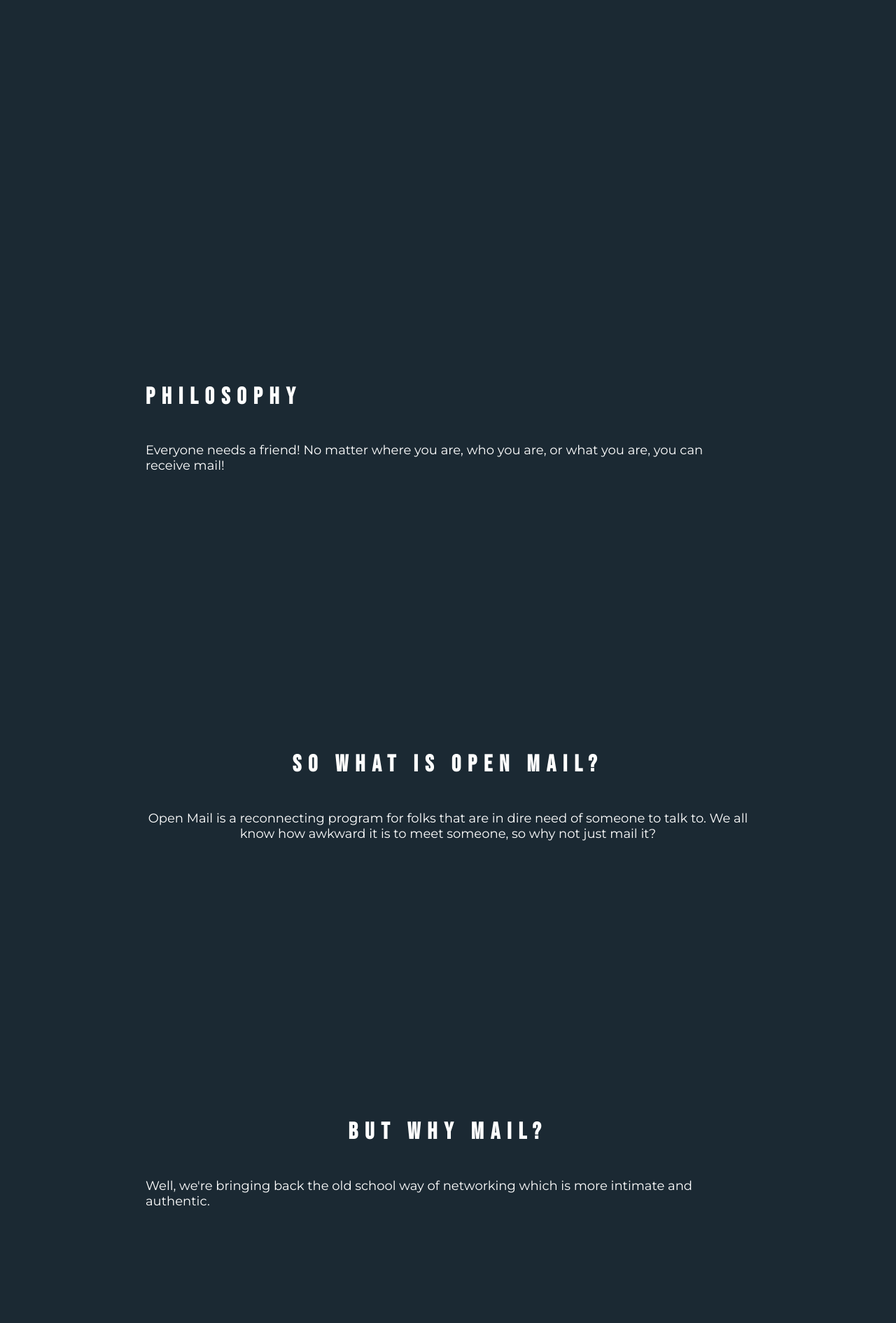
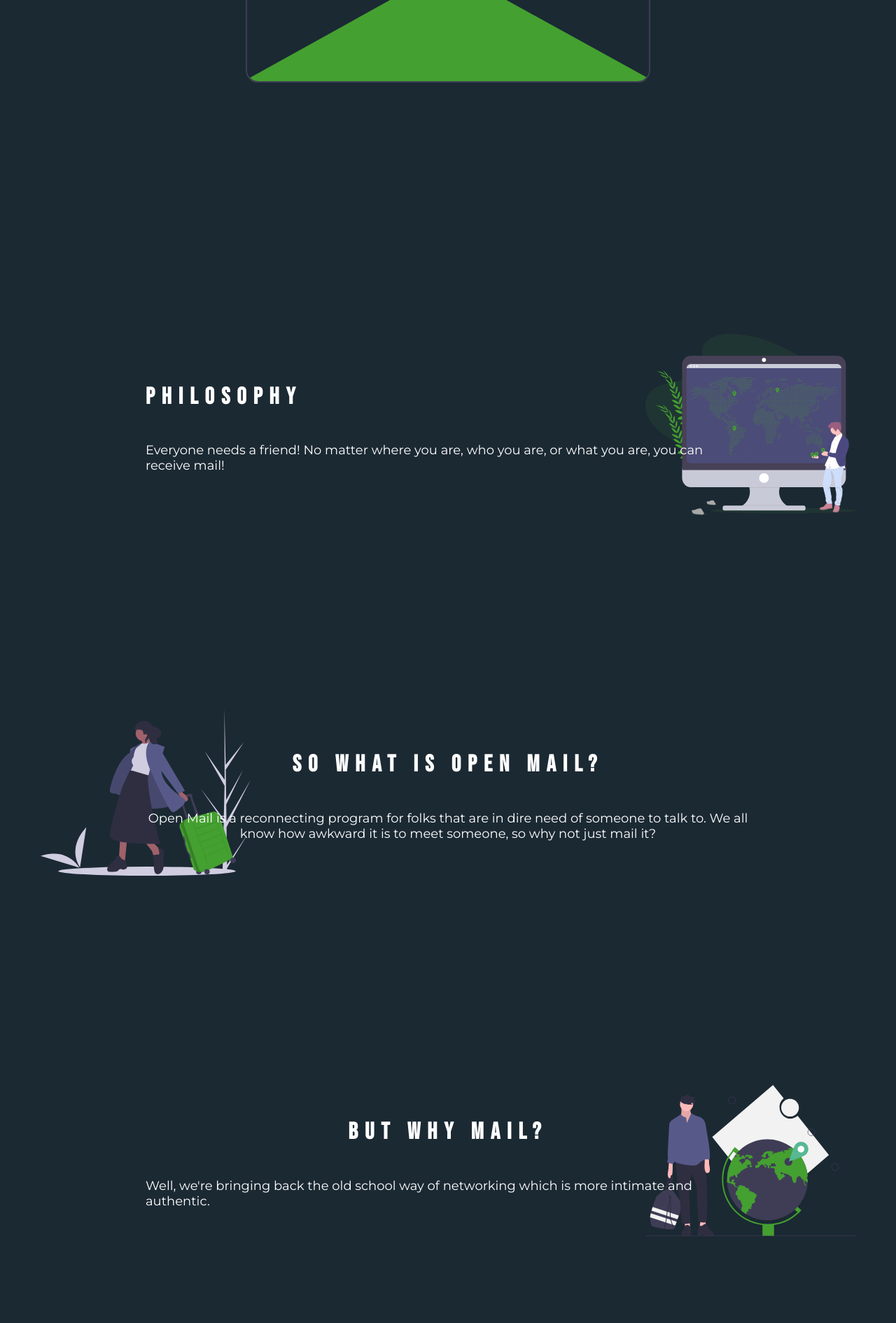
Before and after one commit to nerakmari/cpnt260-a3, a plain HTML site: page index.html in a window 1280 px wide. Shown: the part 489-2379 px from the top of the page at 70% size. Drawn offline with Linux system fonts and the light colour scheme.

Commit message:
redirect css images

```diff
--- a/css/styles.css
+++ b/css/styles.css
@@ -32,7 +32,7 @@ h2, h3 {
   font-size: 100px;
   color: white;
   letter-spacing: 5px;
-  background-image: url(./assets/svg/envelope.svg);
+  background-image: url(../assets/svg/envelope.svg);
   background-size: cover;
   background-size: contain;
   background-position: center;
@@ -86,7 +86,7 @@ a:hover {
   margin: 0;
   padding:150px;
 
-  background-image: url(./assets/svg/world.svg);
+  background-image: url(../assets/svg/world.svg);
   background-size: cover;
   background-size: contain;
   background-position: right;
@@ -104,7 +104,7 @@ a:hover {
   margin: 0;
   padding:150px;
 
-  background-image: url(./assets/svg/travel-pic.svg);
+  background-image: url(../assets/svg/travel-pic.svg);
   background-size: cover;
   background-size: contain;
   background-position: left;
@@ -123,7 +123,7 @@ a:hover {
   margin: 0;
   padding:150px;
 
-  background-image: url(./assets/svg/adventure.svg);
+  background-image: url(../assets/svg/adventure.svg);
   background-size: cover;
   background-size: contain;
   background-position: right;
```
